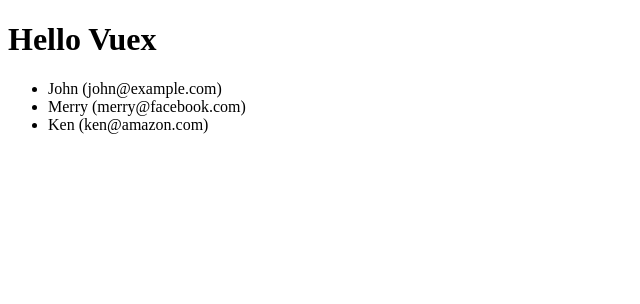
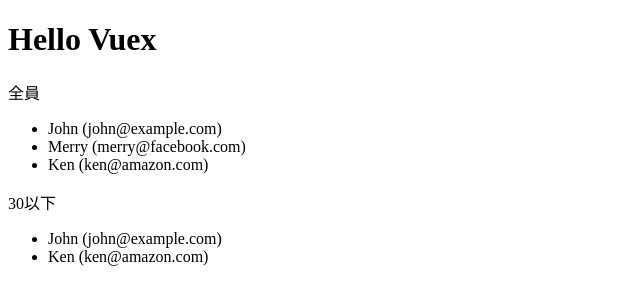
Before and after one commit to s19013/vuex-sample, a Vue app: page / in a window 1280 px wide. Shown: the top 304 px of the page, without its empty margins (0-640 px from the left). Built offline with nearby package versions, Linux system fonts and the light colour scheme.

Commit message:
vuexからgettersの変数を取得?

```diff
--- a/src/components/UserList.vue
+++ b/src/components/UserList.vue
@@ -1,15 +1,25 @@
 <template>
-  <ul>
-		<li v-for="user in users"  v-bind:key="user.name">
-			{{ user.name }} ({{ user.email }})
-		</li>
-  </ul>
+	<div>
+		<p>全員</p>
+		<ul>
+			<li v-for="user in users"  v-bind:key="user.name">
+				{{ user.name }} ({{ user.email }})
+			</li>
+		</ul>
+		<p>30以下</p>
+		<ul>
+			<li v-for="user in teenAger"  v-bind:key="user.name">
+				{{ user.name }} ({{ user.email }})
+			</li>
+		</ul>
+	</div>
 </template>
 
 <script>
 export default {
 computed:{
-		users:function(){return this.$store.state.users}
+		users:function(){return this.$store.state.users},
+		teenAger:function(){return this.$store.getters.teenAger}
 	}
 }
 </script>
```
